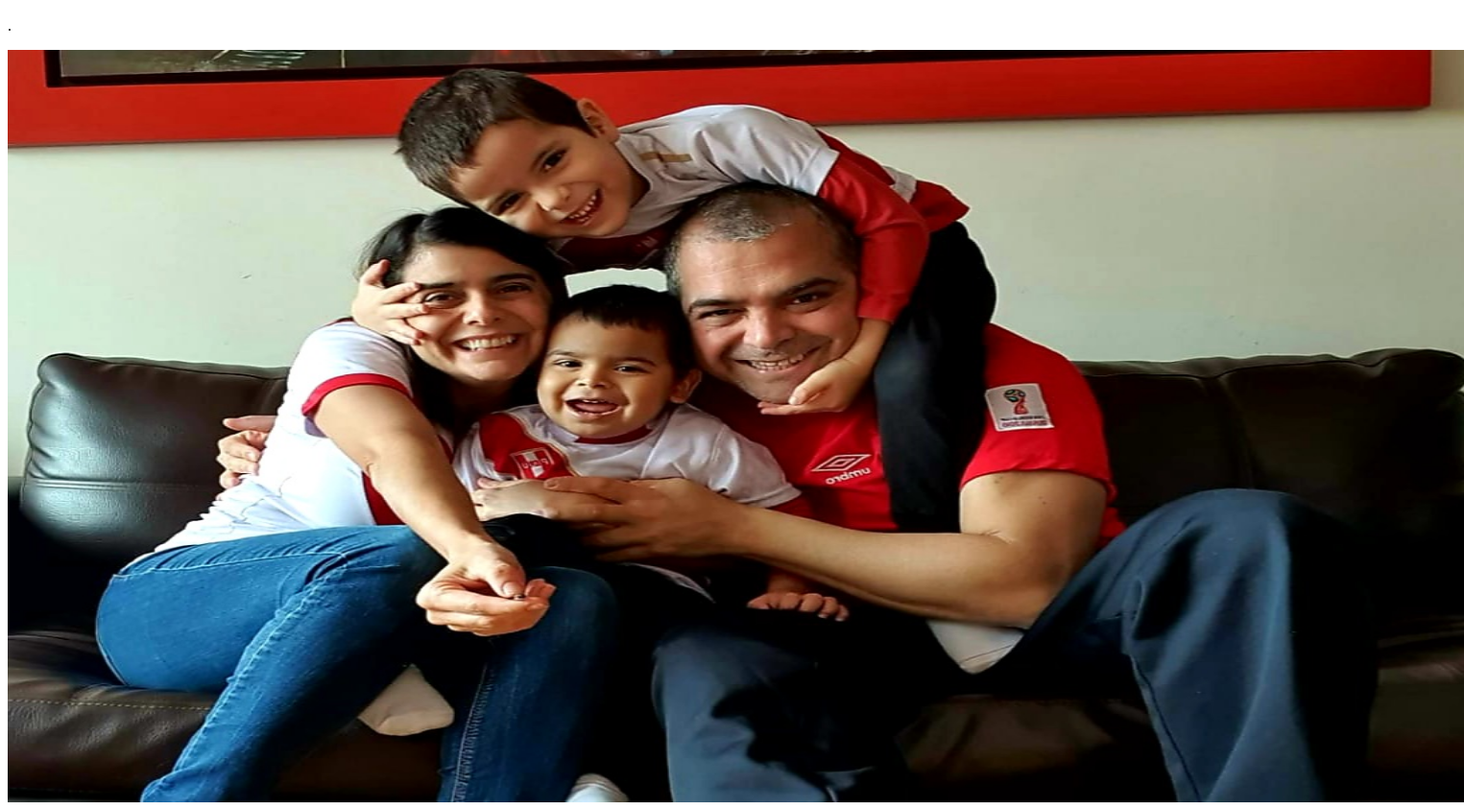
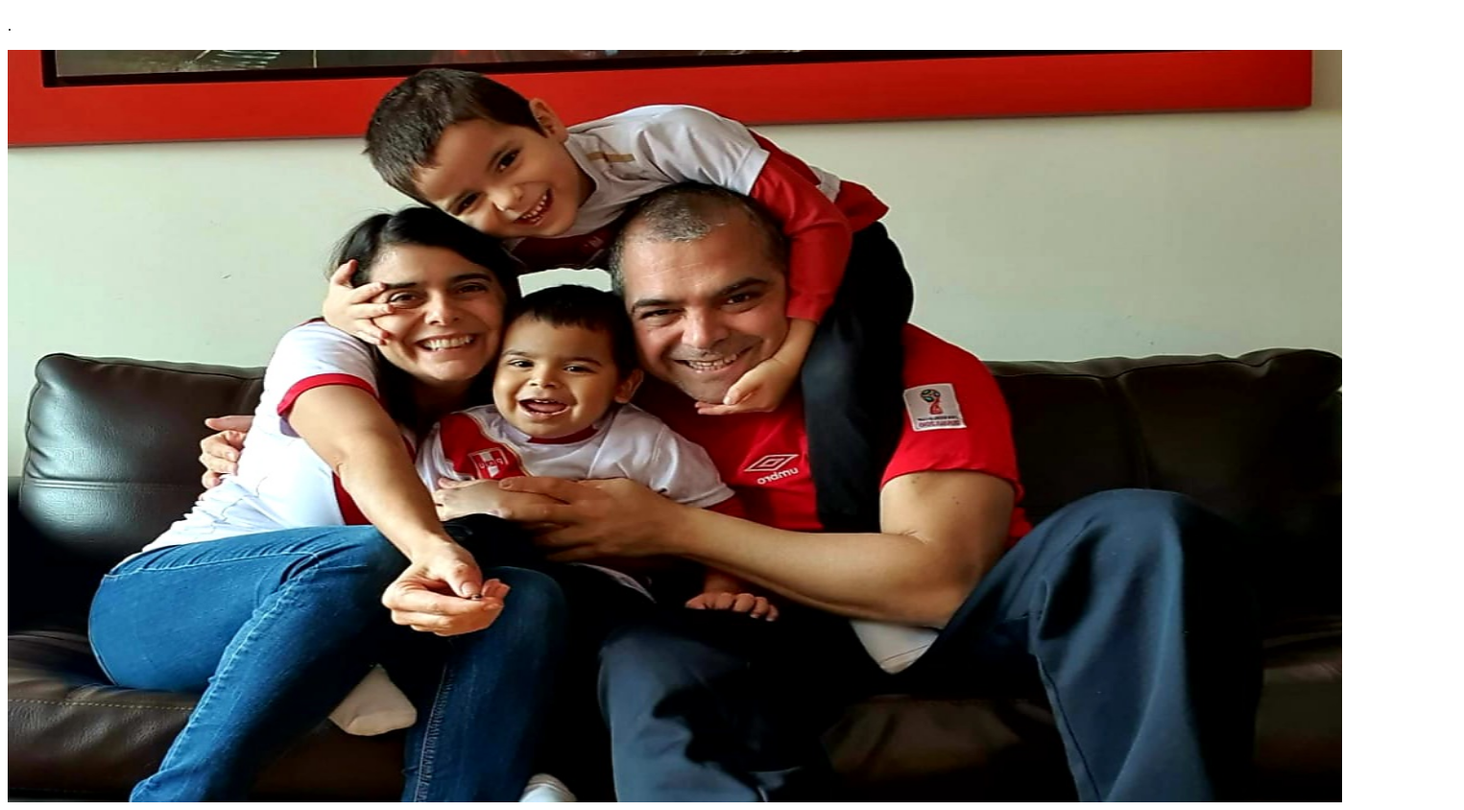
Before and after one commit to Oslac1/oslac1.github.io, a plain HTML site: page index.html in a window 1280 px wide. Shown: the part 48-892 px from the top of the page at 96% size, 1525 px wide, since content can reach past the window. Drawn offline with Linux system fonts and the light colour scheme.

Commit message:
Update index.html

```diff
--- a/index.html
+++ b/index.html
@@ -7,7 +7,7 @@
   <h1>Hello World, from Oscar Lama</h1>
   <p>.</p>
 
-  <img src="IMG-20210205-WA0046.JPG" alt="" width="120%" height="100%"/>
+  <img src="IMG-20210205-WA0046.JPG" alt="" width="110%" height="100%"/>
 </body>
 
 
```
